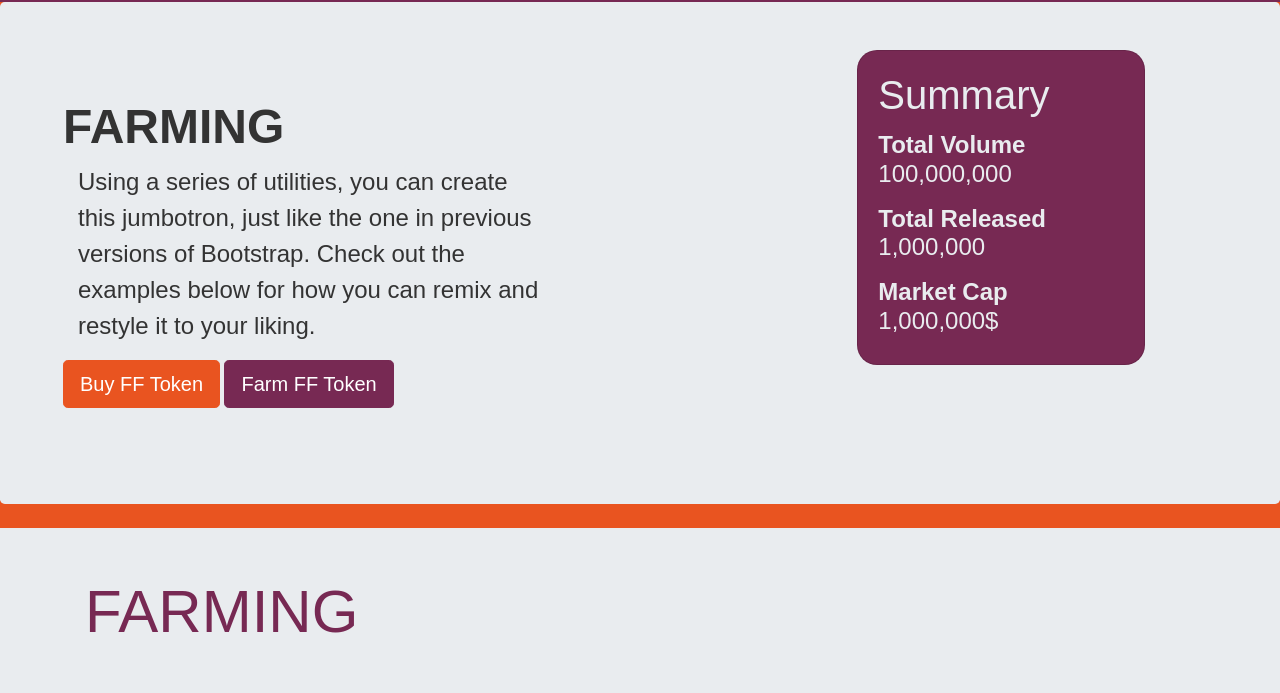
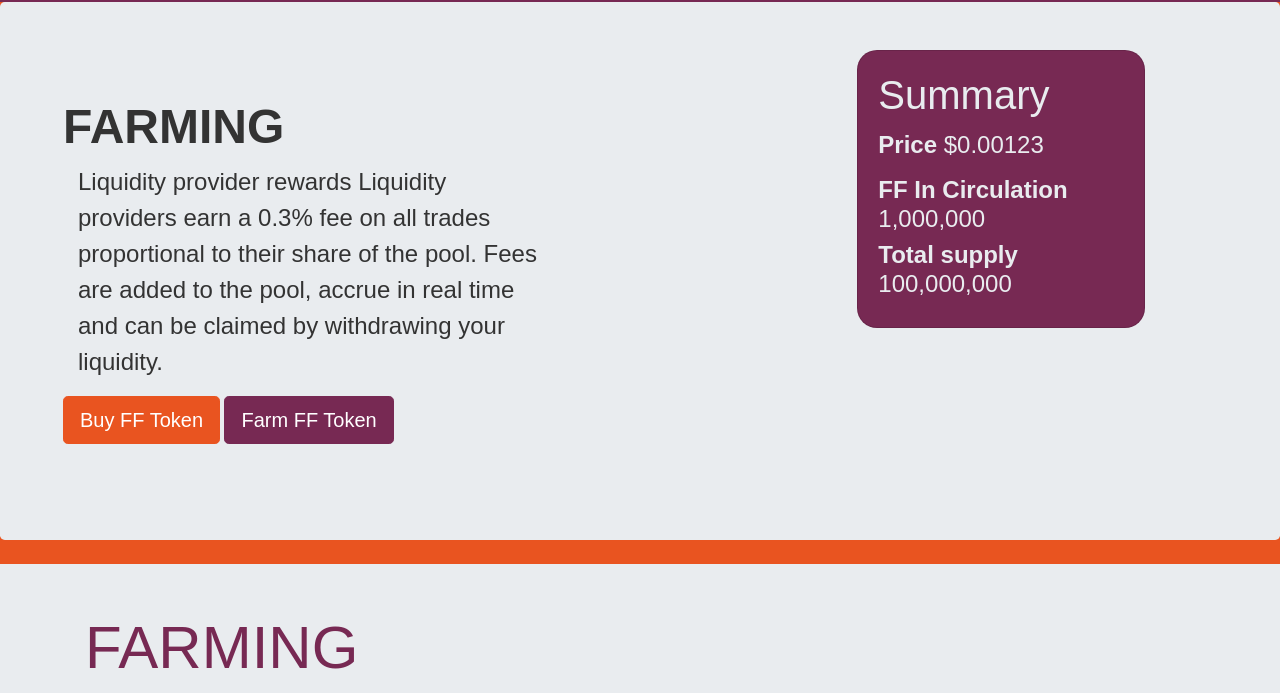
Before and after one commit to rogong/DemoShow, a plain HTML site: page index.html in a window 1280 px wide. Shown: the part 73-766 px from the top of the page. Drawn offline with Linux system fonts and the light colour scheme.

Commit message:
Change the jumbotron

```diff
--- a/index.html
+++ b/index.html
@@ -42,7 +42,10 @@
           <div class="col-md-8">
             <div class="container-fluid py-5">
                 <h1 class="display-5 fw-bold">FARMING</h1>
-                <p class="col-md-8 fs-4">Using a series of utilities, you can create this jumbotron, just like the one in previous versions of Bootstrap. Check out the examples below for how you can remix and restyle it to your liking.</p>
+                <p class="col-md-8 fs-4">
+                    Liquidity provider rewards
+Liquidity providers earn a 0.3% fee on all trades proportional to their share of the pool. Fees are added to the pool, accrue in real time and can be claimed by withdrawing your liquidity.
+                  </p>
                 <button class="btn btn-primary btn-lg" type="button">Buy FF Token</button>
                 <button class="btn btn-dark btn-lg" type="button">Farm FF Token</button>
               </div>
@@ -53,9 +56,9 @@
             <div class="card bg-dark text-light" style="width: 18rem; border-radius: 20px;">
                 <div class="card-body">
                   <h1 class="card-title">Summary</h1>
-                  <h4><strong>Total Volume</strong> 100,000,000</h4>
-                <h4 class="mt-3"><strong>Total Released</strong> 1,000,000</h4>
-                <h4 class="mt-3"><strong>Market Cap</strong> 1,000,000$</h4>
+                  <h4><strong>Price</strong> $0.00123</h4>
+                <h4 class="mt-3"><strong>FF In Circulation</strong> 1,000,000</h4>
+                <h4><strong>Total supply</strong> 100,000,000</h4>
                 </div>
               </div>
 
```
